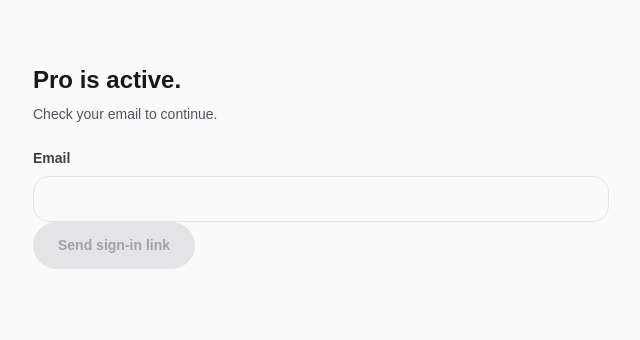
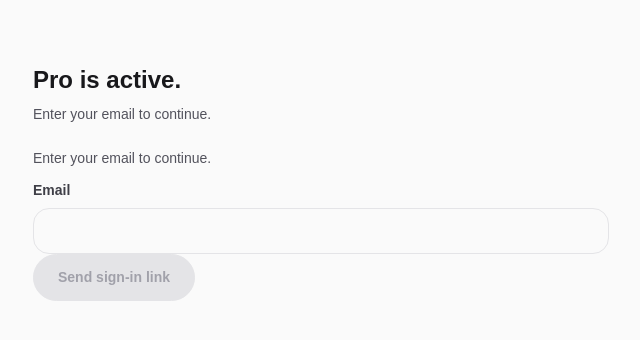
Before and after one commit to bbyjae-django-lab/quadrant, a Next.js app: page /billing/success in a window 1280 px wide. Shown: the top 340 px of the page, without its empty margins (319-959 px from the left). Built offline with nearby package versions, Linux system fonts and the light colour scheme; no server answers.

Commit message:
Task: Fix the “Pro is active” magic-link screen state machine so it is explicit + user-driven (no lying copy, no auto-advance, no auto-send).

```diff
--- a/app/billing/success/SuccessClient.tsx
+++ b/app/billing/success/SuccessClient.tsx
@@ -4,8 +4,7 @@ import { useState } from "react";
 
 import { getSupabaseClient } from "../../lib/supabaseClient";
 
-type Status = "sent" | "error";
-
+type UiState = "idle" | "sending" | "sent";
 const getInitialEmail = () => {
   if (typeof window === "undefined") {
     return "";
@@ -21,8 +20,8 @@ const getInitialEmail = () => {
 
 export default function SuccessClient() {
   const [email, setEmail] = useState(getInitialEmail);
-  const [status, setStatus] = useState<Status>("sent");
-  const [hasSent, setHasSent] = useState(false);
+  const [uiState, setUiState] = useState<UiState>("idle");
+  const [errorMessage, setErrorMessage] = useState<string | null>(null);
   const [isSending, setIsSending] = useState(false);
 
   const sendMagicLink = async () => {
@@ -32,10 +31,12 @@ export default function SuccessClient() {
     }
     const client = getSupabaseClient();
     if (!client) {
-      setStatus("error");
+      setErrorMessage("Unable to send link.");
       return;
     }
     setIsSending(true);
+    setUiState("sending");
+    setErrorMessage(null);
     localStorage.setItem("quadrant_checkout_email", trimmed);
     const returnTo =
       typeof window !== "undefined"
@@ -61,13 +62,13 @@ export default function SuccessClient() {
           : undefined,
     });
     if (error) {
-      setStatus("error");
+      setErrorMessage("Unable to send link.");
       setIsSending(false);
+      setUiState("idle");
       return;
     }
-    setStatus("sent");
-    setHasSent(true);
     setIsSending(false);
+    setUiState("sent");
   };
 
   return (
@@ -77,10 +78,14 @@ export default function SuccessClient() {
           <h1 className="text-2xl font-semibold text-zinc-900">
             Pro is active.
           </h1>
-          <p className="text-sm text-zinc-600">Check your email to continue.</p>
+          <p className="text-sm text-zinc-600">
+            {uiState === "sent"
+              ? "Check your email to continue."
+              : "Enter your email to continue."}
+          </p>
         </div>
 
-        {hasSent ? (
+        {uiState === "sent" ? (
           <div className="space-y-3 text-sm text-zinc-600">
             {email ? (
               <div>
@@ -99,13 +104,13 @@ export default function SuccessClient() {
                 onClick={sendMagicLink}
                 disabled={isSending}
               >
-                Send another
+                Resend link
               </button>
             </p>
           </div>
         ) : (
           <div className="space-y-3 text-sm text-zinc-600">
-            {email ? null : (
+            <p>Enter your email to continue.</p>
             <label className="text-sm font-semibold text-zinc-700">
               Email
               <input
@@ -115,7 +120,6 @@ export default function SuccessClient() {
                 className="mt-2 w-full rounded-[var(--radius-card)] border border-[var(--border-color)] p-[var(--space-3)] text-sm text-zinc-800 outline-none transition focus:border-zinc-400"
               />
             </label>
-            )}
             <button
               type="button"
               className="btn btn-primary text-sm"
@@ -124,10 +128,8 @@ export default function SuccessClient() {
             >
               Send sign-in link
             </button>
-            {status === "error" ? (
-              <p className="text-xs text-zinc-500">
-                Unable to send link.
-              </p>
+            {errorMessage ? (
+              <p className="text-xs text-zinc-500">{errorMessage}</p>
             ) : null}
           </div>
         )}
```
Lines whose indentation alone changed are shown as unchanged.
